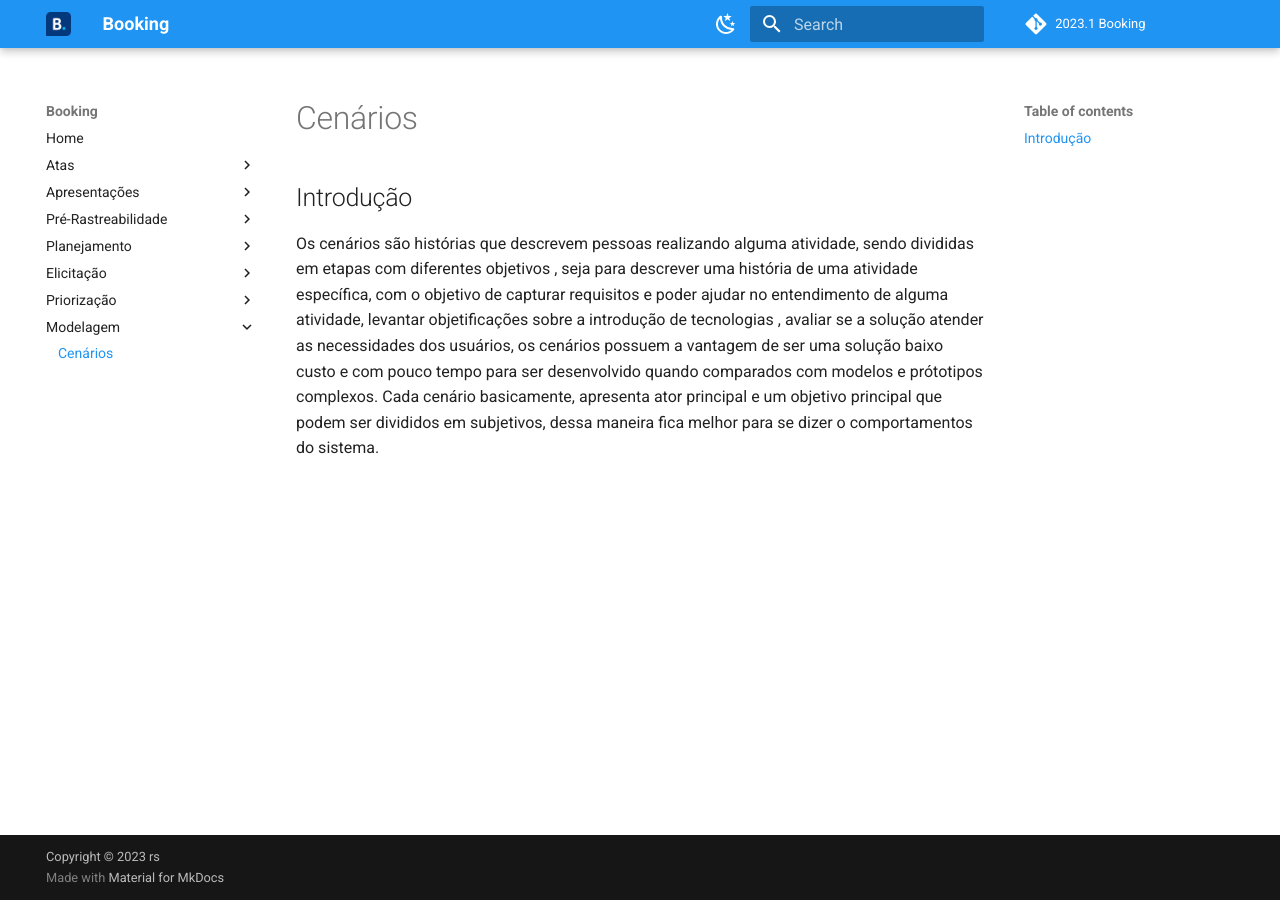
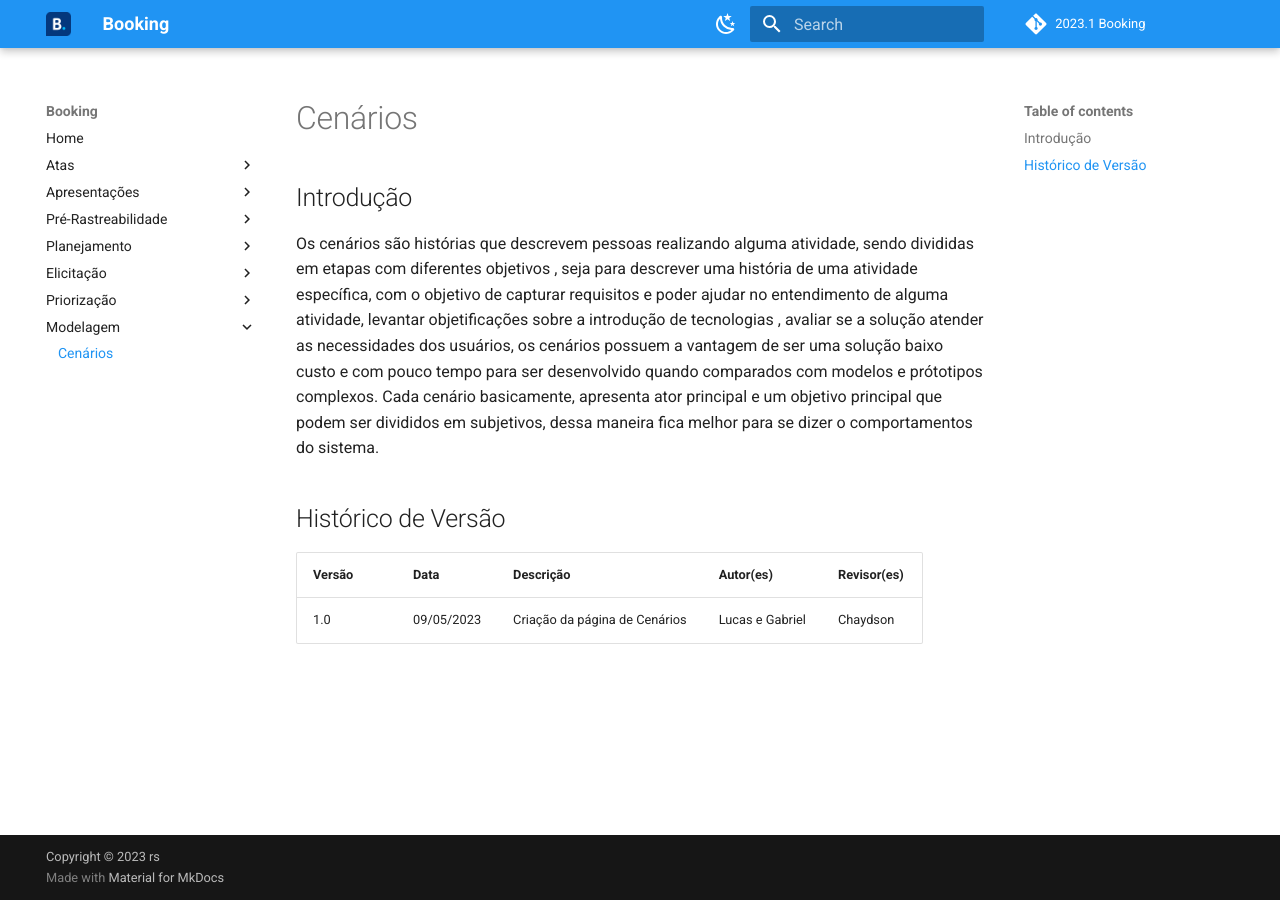
Before and after one commit to Requisitos-de-Software/2023.1-Booking, an MkDocs documentation site: the page built from docs/modelagem/cenarios.md, in a window 1280 px wide. Built offline with MkDocs 1.6.1 and Material for MkDocs 9.7.7, drawn with Linux system fonts in a browser that asks for light colours; comment, search, counter and statistics services are not loaded.

Commit message:
Adicionando o histórico de versão

```diff
--- a/docs/modelagem/cenarios.md
+++ b/docs/modelagem/cenarios.md
@@ -3,3 +3,9 @@
 ## Introdução
 
 Os cenários são histórias que descrevem pessoas realizando alguma atividade, sendo divididas em etapas com diferentes objetivos , seja para descrever uma história de uma atividade específica, com o objetivo de capturar requisitos e poder  ajudar no entendimento de alguma atividade, levantar objetificações sobre  a introdução de tecnologias , avaliar se a solução atender as necessidades dos usuários, os cenários possuem a vantagem de ser uma solução baixo custo e com pouco tempo para ser desenvolvido quando comparados com modelos  e prótotipos complexos. Cada cenário basicamente, apresenta ator principal e um objetivo principal que podem ser divididos em subjetivos, dessa maneira fica melhor para se dizer o comportamentos do sistema.
+
+## Histórico de Versão
+
+| Versão | Data       | Descrição                       | Autor(es)       | Revisor(es) |
+| ------- | ---------- | --------------------------------- | --------------- | ----------- |
+| 1.0     | 09/05/2023 | Criação da página de Cenários | Lucas e Gabriel | Chaydson    |
```
